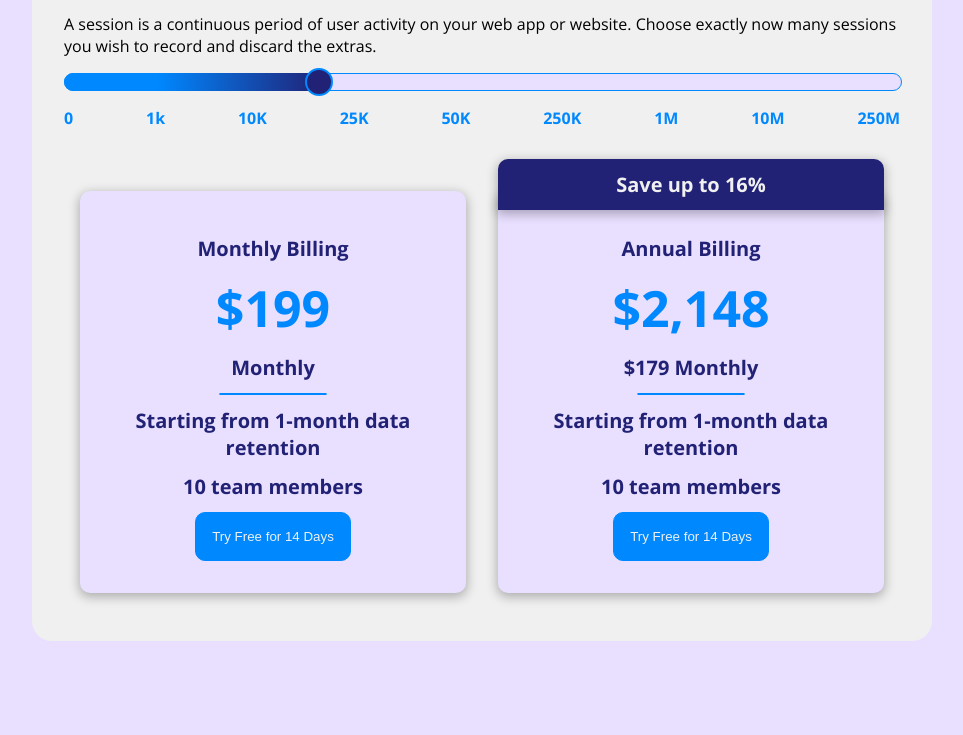
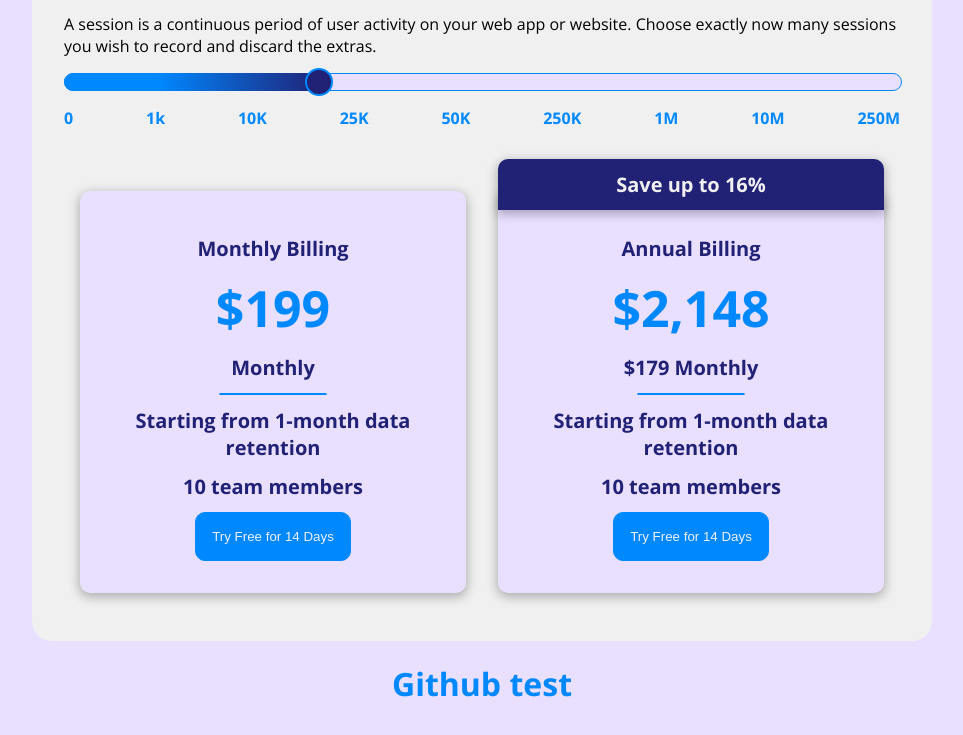
Before and after one commit to arnilrashid/cost-estimator-html-css, a plain HTML site: page index.html in a window 1280 px wide. Shown: the part 549-1284 px from the top of the page, without its empty margins (158-1121 px from the left). Before the commit the page ends 1230 px from the top, so only its background shows below. Drawn offline with nearby package versions, Linux system fonts and the light colour scheme.

Commit message:
test h1 added

```diff
--- a/index.html
+++ b/index.html
@@ -75,5 +75,7 @@
         </div>
     </div>
 
+    <h1>Github  test</h1>
+
 </body>
 </html>
```
